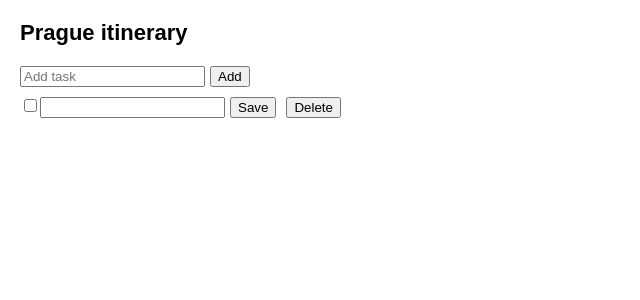
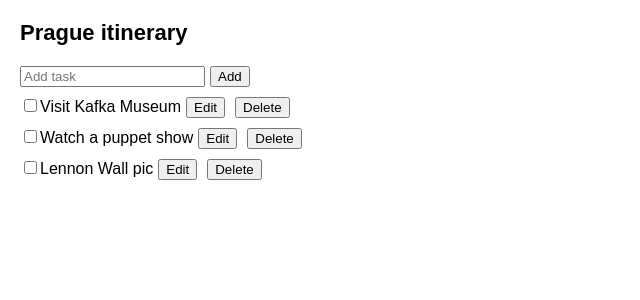
Before and after one commit to firozwebdev/ReactCourseSU, a React (Vite) app in the folder reactCourse/rnext/: page / in a window 1280 px wide. Shown: the top 300 px of the page, without its empty margins (0-640 px from the left). Built offline with nearby package versions, Linux system fonts and the light colour scheme.

Commit message:
working...

```diff
--- a/reactCourse/rnext/src/App.jsx
+++ b/reactCourse/rnext/src/App.jsx
@@ -1,5 +1,4 @@
-//import Avatar from "./components/Avatar";
-//import Profile from "./components/Profile";
+
 
 import { useState } from 'react';
 import AddTask from './components/AddTask';
@@ -7,19 +6,35 @@ import TaskList from './components/TaskList';
 import {initialTasks}  from './data/task.js';
 
 export default function App() {
-  const [tasks, setTasks] = useState(initialTasks);
+  const [tasks,setTasks] = useState(initialTasks)
 
-  function handleAddTask(text) {
+  const getNextId = (data) => {
+    const maxId = data.reduce((prev,current) => prev && prev.id > current.id ? prev.id : current.id)
+    return maxId + 1 ;
+  }
+  //handlers
+   const handleAddTask = (text) => {
+     setTasks([
+       ...tasks,
+       {
+        id: getNextId(tasks),
+        text: text,
+        done: false,
+       }
+     ])
+   };
+   const handleChangeTask = (task) => {
+    const nextTasks = tasks.map(t =>{
 
-  }
-
-  function handleChangeTask(task) {}
+    })
+     setTasks([])
+   }
 
   return (
     <>
       <h1>Prague itinerary</h1>
-      <AddTask />
-      <TaskList />
+      <AddTask onClick={handleAddTask}/>
+      <TaskList tasks={tasks}/>
     </>
   );
 
--- a/reactCourse/rnext/src/components/Task.jsx
+++ b/reactCourse/rnext/src/components/Task.jsx
@@ -1,12 +1,31 @@
-export default function Task(){
+import { useState } from "react";
+
+export default function Task({ task }) {
+  const [isEditing, setIsEditing] = useState(false);
+  let taskContent;
+  if (isEditing) {
+    taskContent = (
+      <>
+        <input value={task.text} />
+        <button onClick={() => setIsEditing(false)}>Save</button>
+      </>
+    );
+  } else {
+    taskContent = (
+    <>
+        {task.text}
+        <button onClick={() => setIsEditing(true)}>Edit</button>
+    </>
+    );
+
+  }
   return (
     <li>
       <label>
         <input type="checkbox" />
-                <input />
-                <button>Save</button>
+        {taskContent}
         <button>Delete</button>
       </label>
     </li>
-    )
+  );
 }
--- a/reactCourse/rnext/src/components/TaskList.jsx
+++ b/reactCourse/rnext/src/components/TaskList.jsx
@@ -1,11 +1,12 @@
 import { useState } from 'react';
 import Task from './Task';
 
-export default function TaskList({tasks, onChangeTask, onDeleteTask}) {
+export default function TaskList({tasks}) {
   return (
     <ul>
-
-       <Task />
+       {tasks.map((task) => (
+        <Task key={task.id} task={task} />
+       ))}
 
     </ul>
   );
```
Lines whose indentation alone changed are shown as unchanged.
